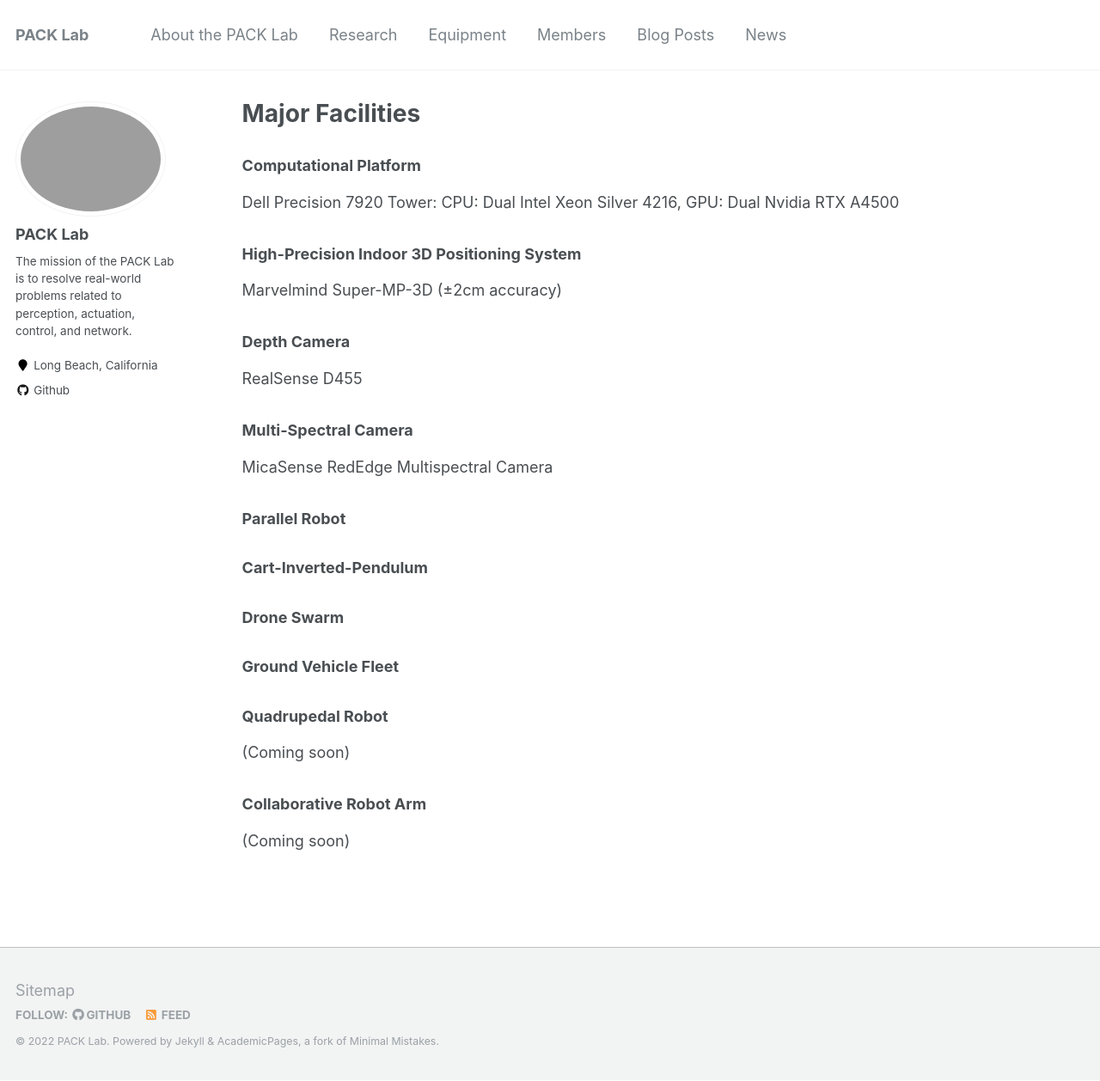
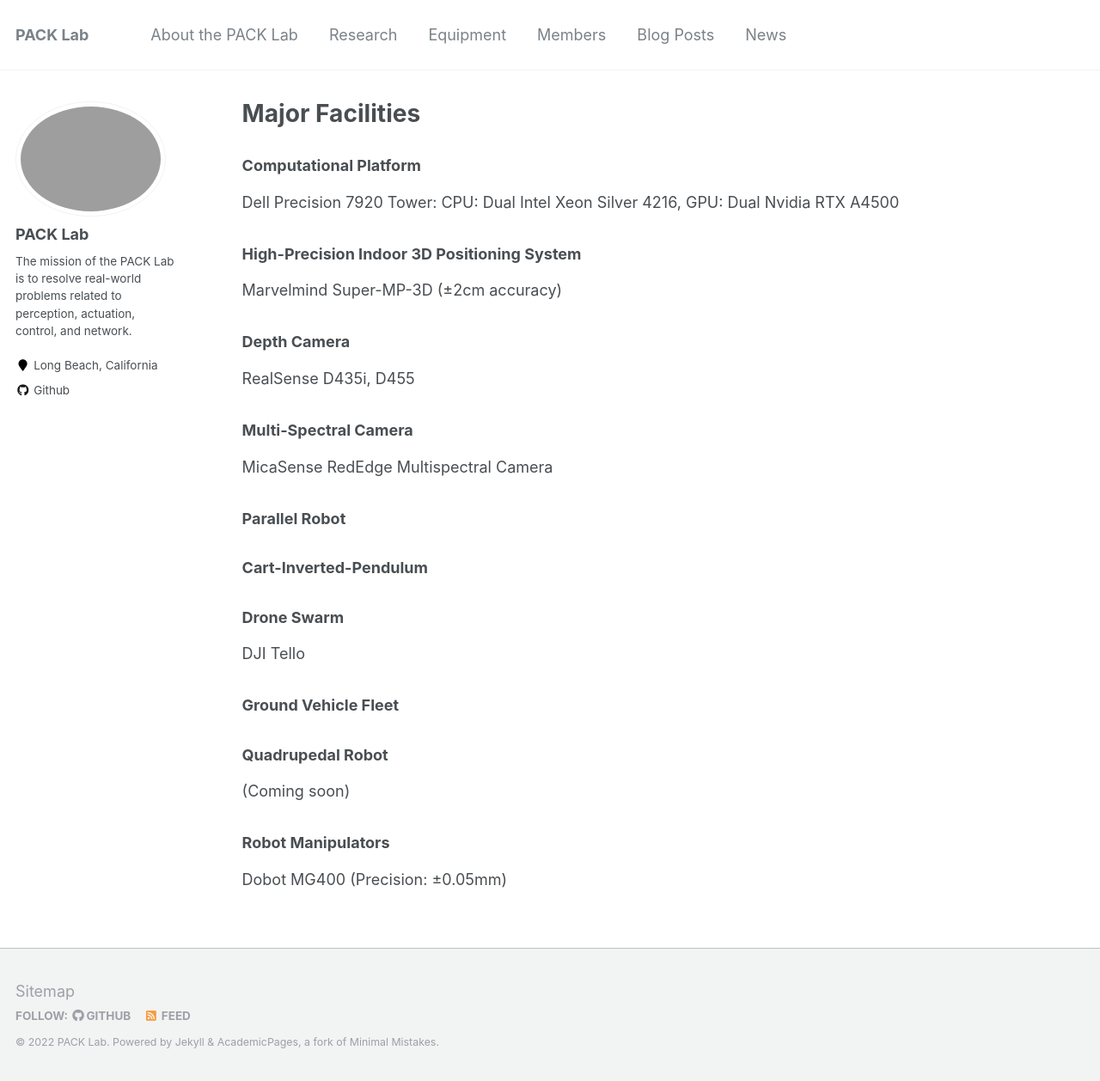
Before and after one commit to pack-lab/pack-lab.github.io, a Jekyll site: the page built from _pages/facilities.md, in a window 1280 px wide and 1258 px high. Shown: the whole window at 86% size. Built offline with Jekyll 4.4.1, drawn with Linux system fonts in a browser that asks for light colours.

Commit message:
Update facilities.md

```diff
--- a/_pages/facilities.md
+++ b/_pages/facilities.md
@@ -12,7 +12,7 @@ Dell Precision 7920 Tower: CPU: Dual Intel Xeon Silver 4216, GPU: Dual Nvidia RT
 Marvelmind Super-MP-3D (±2cm accuracy)
 
 ### Depth Camera
-RealSense D455
+RealSense D435i, D455
 
 ### Multi-Spectral Camera
 MicaSense RedEdge Multispectral Camera
@@ -22,11 +22,12 @@ MicaSense RedEdge Multispectral Camera
 ### Cart-Inverted-Pendulum
 
 ### Drone Swarm
+DJI Tello
 
 ### Ground Vehicle Fleet
 
 ### Quadrupedal Robot
 (Coming soon)
 
-### Collaborative Robot Arm
-(Coming soon)
+### Robot Manipulators
+Dobot MG400 (Precision: ±0.05mm)
```
